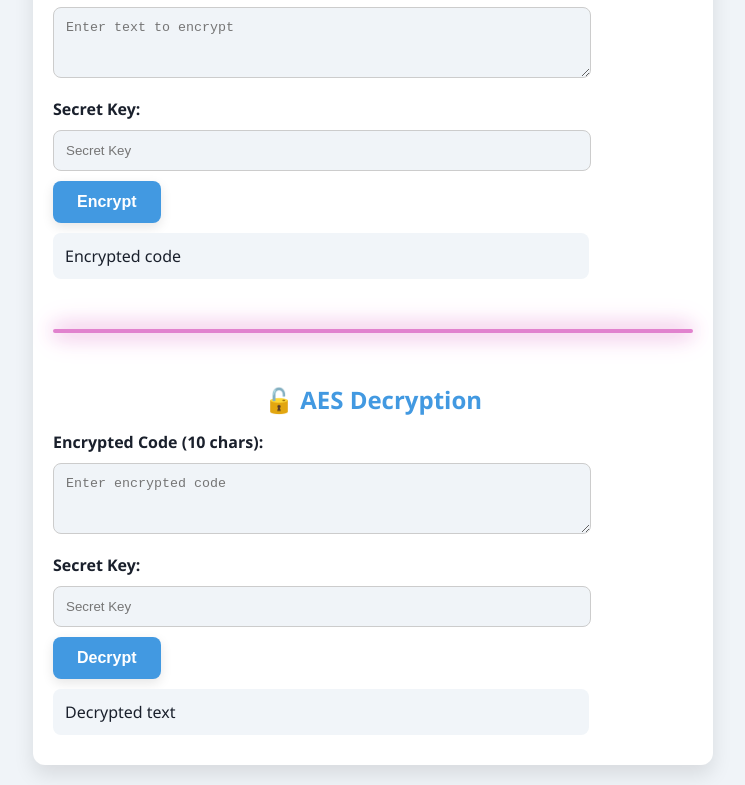
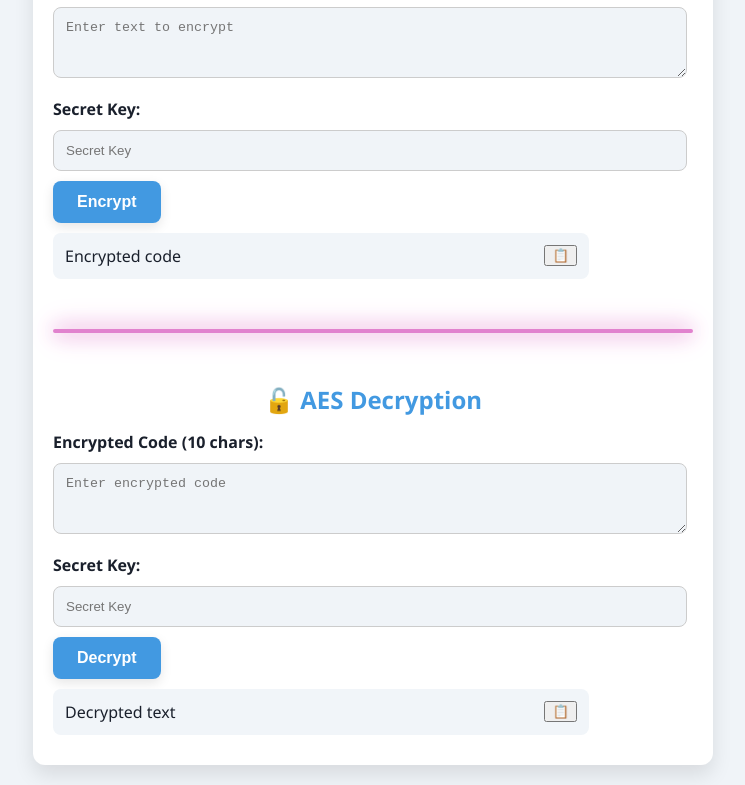
Before and after one commit to shubham221716/aes-encryption-app, a website: page public/index.html in a window 1280 px wide. Shown: the part 133-918 px from the top of the page, without its empty margins (267-1012 px from the left). Drawn offline with Linux system fonts and the light colour scheme.

Commit message:
Add files via upload

```diff
--- a/public/index.html
+++ b/public/index.html
@@ -17,8 +17,9 @@
     <input type="text" id="encKey" placeholder="Secret Key"/>
     <button class="copy-btn-enc" onclick="encrypt()">Encrypt</button>
     <div class="result-box" id="encResult">Encrypted code
+     <button class="copy-btn" onclick="copyToClipboard('encResult')" title="Copy to clipboard">📋</button>
+    </div>
 
-    </div>
     <div class="message" id="encMsg"></div>
 
 
@@ -33,9 +34,12 @@
     <label for="decryptKey">Secret Key:</label>
     <input type="text" id="decKey" placeholder="Secret Key"/>
     <button class="copy-btn-enc" onclick="decrypt()">Decrypt</button>
-    <div class="result-box" id="decResult">Decrypted text
+   <div class="result-box" id="decResult">
+  Decrypted text
+  <button class="copy-btn" onclick="copyToClipboard('decResult')" title="Copy to clipboard">📋</button>
+</div>
 
-    </div>
+
     <div class="message" id="decMsg"></div>
   </div>
 
@@ -71,6 +75,26 @@
         document.getElementById('decMsg').textContent = '';
       });
     }
+function copyToClipboard(elementId) {
+  const text = document.getElementById(elementId).innerText;
+  if (!text || text === 'Encrypted code' || text === 'Decrypted text') {
+    alert('Nothing to copy!');
+    return;
+  }
+
+  navigator.clipboard.writeText(text).then(() => {
+    // Show a confirmation message below the copied text box
+    const msgId = elementId === 'encResult' ? 'encMsg' : 'decMsg';
+    const msgElem = document.getElementById(msgId);
+    msgElem.textContent = 'Copied to clipboard!';
+
+    setTimeout(() => {
+      msgElem.textContent = '';
+    }, 2000);
+  }, () => {
+    alert('Failed to copy!');
+  });
+}
 
 
     function toggleTheme() {
--- a/public/style.css
+++ b/public/style.css
@@ -52,13 +52,22 @@
 
     textarea,
     input {
-        width: 80%;
+        width: 95%;
         margin-top: 10px;
         background: #f0f4f8;
         padding: 12px;
         border: 1px solid #ccc;
         border-radius: 8px;
         transition: border 0.3s, background 0.3s, color 0.3s;
+    }
+
+    @media (max-width: 600px) {
+
+        textarea,
+        input {
+            width: 90%;
+
+        }
     }
 
     body.dark textarea,
@@ -100,14 +109,20 @@
         box-shadow: 0 3px 8px rgba(0, 0, 0, 0.1);
     }
 
- label {
+
+
+
+    label {
         display: block;
         font-weight: 600;
         margin-top: 15px;
-      }
+    }
 
 
     .result-box {
+        display: flex;
+        justify-content: space-between;
+        align-items: center;
         background: var(--result-bg-light);
         padding: 12px;
         margin-top: 10px;
```
